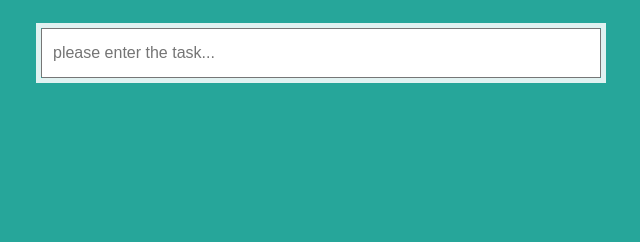
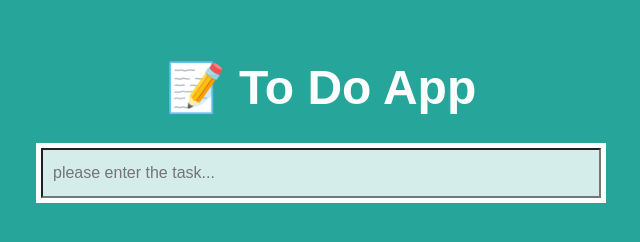
Before and after one commit to irfansimsar/es6-todo-app, a plain HTML site: page index.html in a window 1280 px wide. Shown: the whole page, without its empty margins (319-959 px from the left). Drawn offline with Linux system fonts and the light colour scheme.

Commit message:
app title and icon added

```diff
--- a/assets/todo.css
+++ b/assets/todo.css
@@ -1,5 +1,6 @@
 :root {
   --color-jungle-green: #26A69A;
+  --color-porcelain: #FCFDFD;
   --base-font-family: Arial, sans-serif;
   --base-font-size: 16px;
 }
@@ -20,6 +21,12 @@ body {
   padding: 20px;
 }
 
+h1 {
+  font-size: calc(var(--base-font-size) * 3);
+  color: var(--color-porcelain);
+  text-align: center;
+}
+
 input[type="text"] {
   width: 100%;
   font-size: var(--base-font-size);
@@ -29,7 +36,8 @@ input[type="text"] {
 }
 
 input[type="text"]:focus {
-  outline: 5px solid #E0F2F1;
+  background: rgba(255, 255, 255, .8);
+  outline: 5px solid var(--color-porcelain);;
 }
 
 .todos {
@@ -41,8 +49,8 @@ input[type="text"]:focus {
 .todos li {
   padding: 10px;
   margin-bottom: 10px;
-  background: #fff;
   line-height: 30px;
+  background: var(--color-porcelain);;
   color: var(--color-jungle-green);
 }
 
--- a/assets/todo.js
+++ b/assets/todo.js
@@ -1,6 +1,7 @@
 let todos = window.localStorage.getItem('todoListTasks') ? JSON.parse(window.localStorage.getItem('todoListTasks')) : [];
 const $app = document.querySelector('.app');
 const $inputHtml = '<input type="text" placeholder="please enter the task..." />';
+const $titleHtml = '<h1>📝 To Do App</h1>';
 
 const methods = {
   renderTodos: () => {
@@ -20,7 +21,11 @@ const methods = {
       </ul>
     `;
 
-    $app.innerHTML = `${$inputHtml} ${todos.length > 0 ? $todos : ''}`;
+    $app.innerHTML = `
+      ${$titleHtml}
+      ${$inputHtml}
+      ${todos.length > 0 ? $todos : ''}
+    `;
 
     let input = document.querySelector('input[type="text"]');
     input.focus();
```
